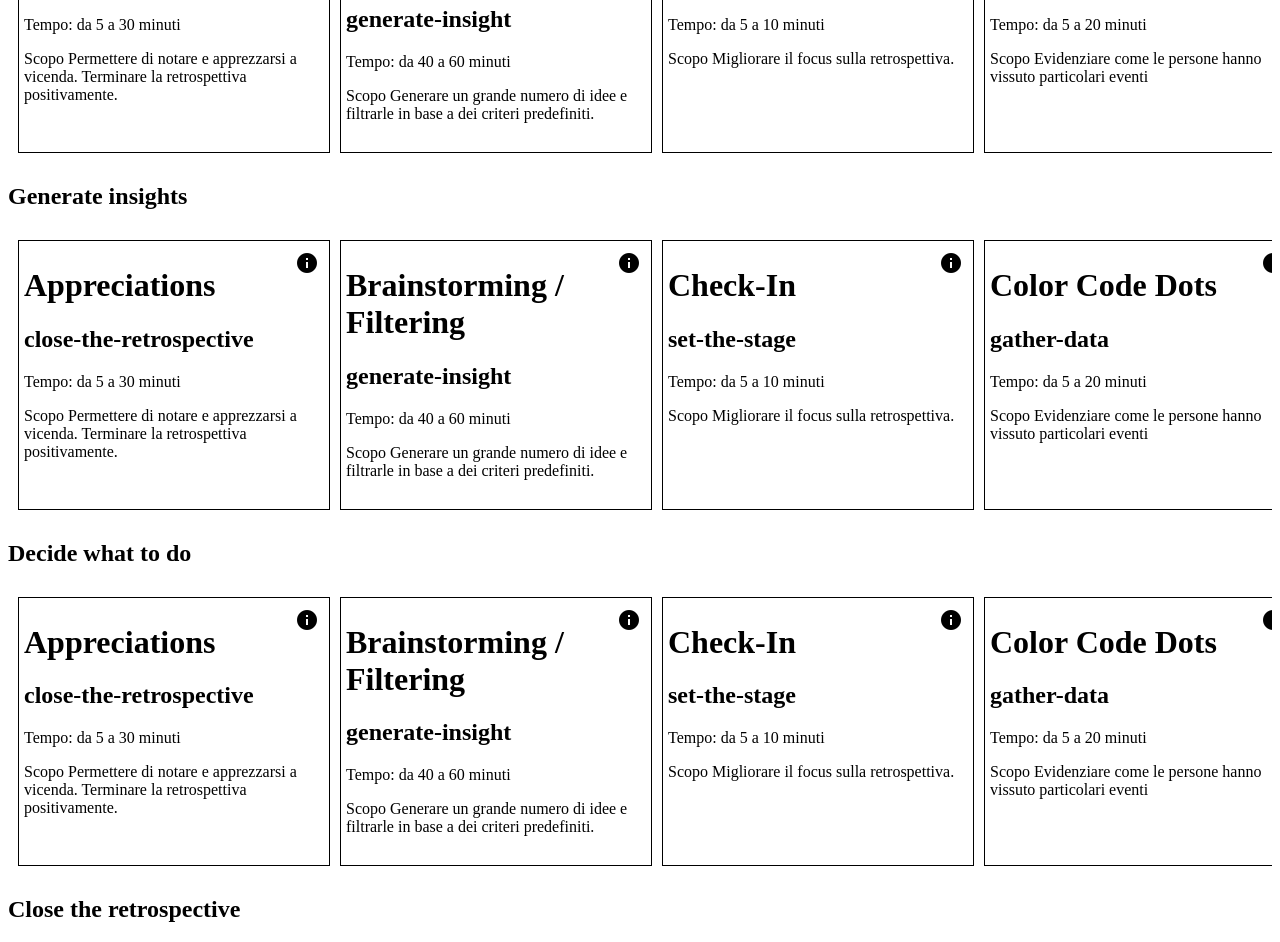
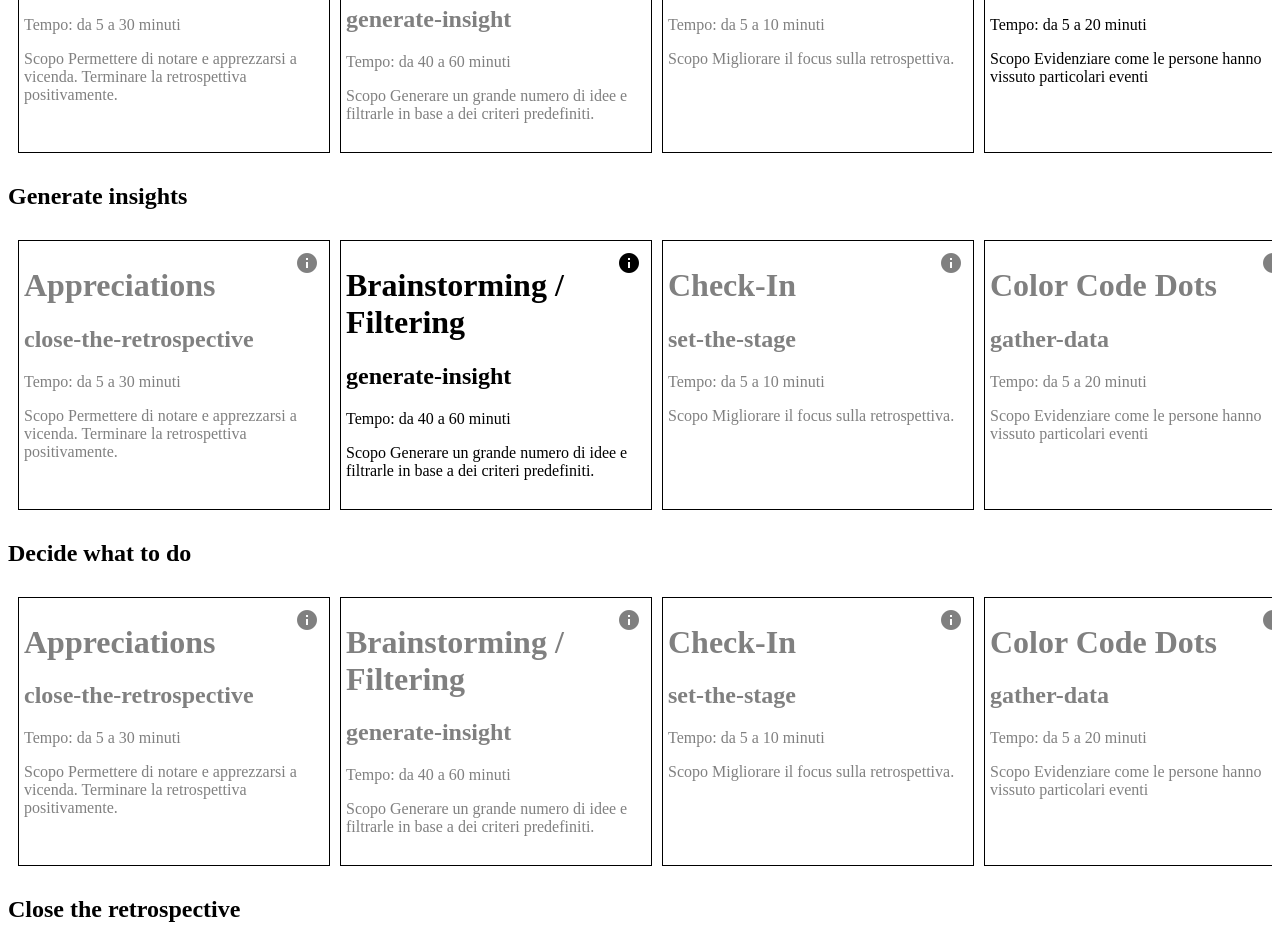
Before and after one commit to intresrl/retromaniacs, a Gatsby site: page /plan in a window 1280 px wide. Shown: the part 550-1492 px from the top of the page. Built offline with nearby package versions, Linux system fonts and the light colour scheme; Gatsby itself is replaced by a stand-in of ours.

Commit message:
enanched color for card belonging to the stage

```diff
--- a/src/components/card.js
+++ b/src/components/card.js
@@ -1,11 +1,11 @@
-import React, { useState } from "react"
+import React, {useState} from "react"
 import Icon from "@material-ui/core/Icon"
-import { makeStyles } from "@material-ui/core/styles"
+import {makeStyles} from "@material-ui/core/styles"
 import Dialog from "@material-ui/core/Dialog"
 
 const useStyles = makeStyles({
     root: {
-      position: "relative"
+        position: "relative"
     },
     topRight: {
         position: "absolute",
@@ -17,15 +17,26 @@ const useStyles = makeStyles({
     }
 });
 
-const Card = ({card, onClick}) => {
+const Card = ({card, onClick, stage}) => {
 
     const classes = useStyles();
     const [modalState, setModalState] = useState(false); // {open: boolean, cardId : string}
 
+    const isBlack = card.stage.includes(stage);
 
-    return <div onClick={onClick} className={classes.root} style={{margin: '5px', border: "1px solid black", padding: "5px", maxWidth: "300px", minWidth: "300px"}}>
+    return <div onClick={onClick} className={classes.root} style={{
+        margin: '5px',
+        border: "1px solid black",
+        padding: "5px",
+        maxWidth: "300px",
+        minWidth: "300px",
+        color: (isBlack ? "black" : "grey")
+    }}>
 
-        <Dialog open={modalState} onClose={(e) => {e.stopPropagation();setModalState(false)}}>
+        <Dialog open={modalState} onClose={(e) => {
+            e.stopPropagation();
+            setModalState(false)
+        }}>
             <div className={classes.modal}>
                 <h1>{card.name}</h1>
                 <h2>{card.stage.join(", ")}</h2>
--- a/src/pages/plan.js
+++ b/src/pages/plan.js
@@ -34,36 +34,41 @@ export default function Home() {
 
     return <div>
         <Helmet>
-        <link rel="stylesheet" href="https://fonts.googleapis.com/icon?family=Material+Icons" />
+            <link rel="stylesheet" href="https://fonts.googleapis.com/icon?family=Material+Icons"/>
         </Helmet>
         <h2>Set the stage</h2>
         <div style={{display: 'flex', padding: "5px", textTransform: "none", overflow: "auto"}}>
             {card1 ? <Card card={card1}/> :
-          data.allCardsYaml.nodes.map(card => <Card card={card} onClick={() => setCard1(card)}/>)
+                data.allCardsYaml.nodes.map(card => <Card card={card} onClick={() => setCard1(card)}
+                                                          stage="set-the-stage"/>)
             }
         </div>
         <h2>Gather data</h2>
         <div style={{display: 'flex', padding: "5px", textTransform: "none", overflow: "auto"}}>
             {card2 ? <Card card={card2}/> :
-          data.allCardsYaml.nodes.map(card => <Card card={card} onClick={() => setCard2(card)}/>)
+                data.allCardsYaml.nodes.map(card => <Card card={card} onClick={() => setCard2(card)}
+                                                          stage="gather-data"/>)
             }
         </div>
         <h2>Generate insights</h2>
         <div style={{display: 'flex', padding: "5px", textTransform: "none", overflow: "auto"}}>
             {card3 ? <Card card={card3}/> :
-          data.allCardsYaml.nodes.map(card => <Card card={card} onClick={() => setCard3(card)}/>)
+                data.allCardsYaml.nodes.map(card => <Card card={card} onClick={() => setCard3(card)}
+                                                          stage="generate-insight"/>)
             }
         </div>
         <h2>Decide what to do</h2>
         <div style={{display: 'flex', padding: "5px", textTransform: "none", overflow: "auto"}}>
             {card4 ? <Card card={card4}/> :
-          data.allCardsYaml.nodes.map(card => <Card card={card} onClick={() => setCard4(card)}/>)
+                data.allCardsYaml.nodes.map(card => <Card card={card} onClick={() => setCard4(card)}
+                                                          stage="decide-what-to-do"/>)
             }
         </div>
         <h2>Close the retrospective</h2>
         <div style={{display: 'flex', padding: "5px", textTransform: "none", overflow: "auto"}}>
             {card5 ? <Card card={card5}/> :
-          data.allCardsYaml.nodes.map(card => <Card card={card} onClick={() => setCard5(card)}/>)
+                data.allCardsYaml.nodes.map(card => <Card card={card} onClick={() => setCard5(card)}
+                                                          stage="close-the-retrospective"/>)
             }
         </div>
     </div>
```
Lines whose indentation alone changed are shown as unchanged.
